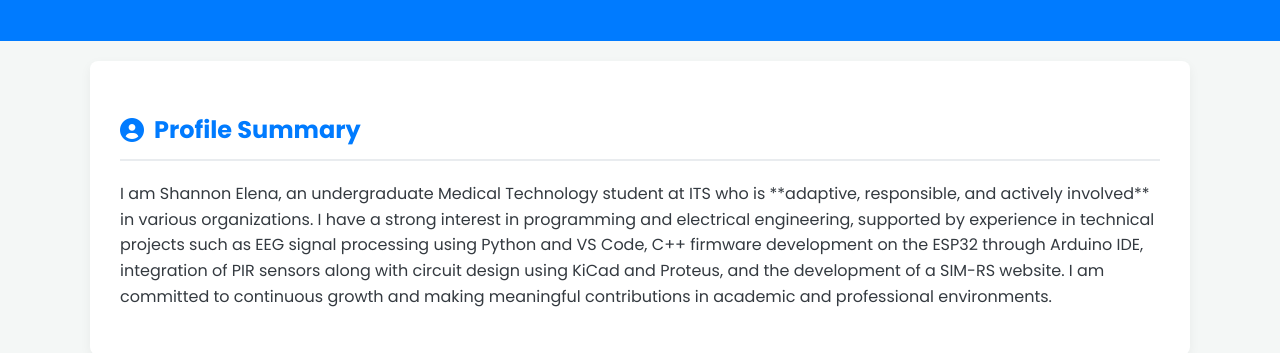
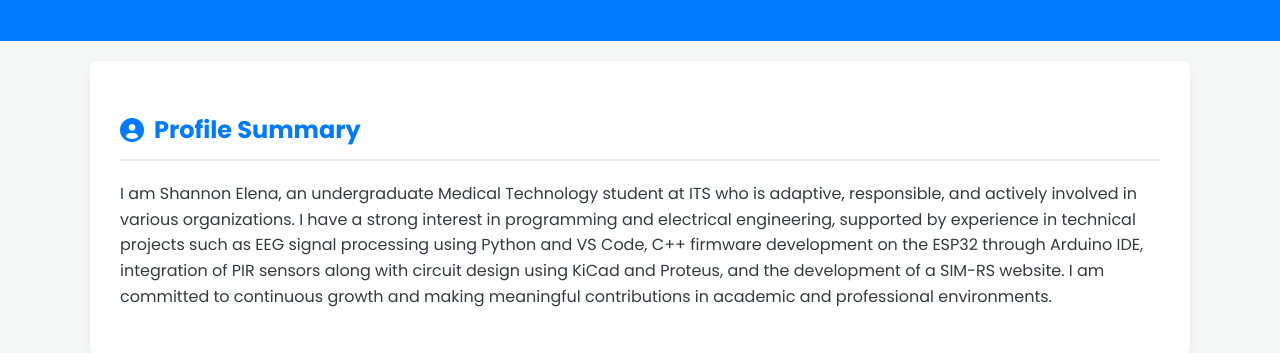
Before and after one commit to MaSDoRS/Shanon_Web, a plain HTML site: page index.html in a window 1280 px wide. Shown: the part 447-800 px from the top of the page. Drawn offline with Linux system fonts and the light colour scheme.

Commit message:
Update index.html

```diff
--- a/index.html
+++ b/index.html
@@ -32,7 +32,7 @@
 
         <section id="about" class="card">
             <h2><i class="fas fa-user-circle"></i> Profile Summary</h2>
-            <p>I am Shannon Elena, an undergraduate Medical Technology student at ITS who is **adaptive, responsible, and actively involved** in various organizations. I have a strong interest in programming and electrical engineering, supported by experience in technical projects such as EEG signal processing using Python and VS Code, C++ firmware development on the ESP32 through Arduino IDE, integration of PIR sensors along with circuit design using KiCad and Proteus, and the development of a SIM-RS website. I am committed to continuous growth and making meaningful contributions in academic and professional environments.</p>
+            <p>I am Shannon Elena, an undergraduate Medical Technology student at ITS who is adaptive, responsible, and actively involved in various organizations. I have a strong interest in programming and electrical engineering, supported by experience in technical projects such as EEG signal processing using Python and VS Code, C++ firmware development on the ESP32 through Arduino IDE, integration of PIR sensors along with circuit design using KiCad and Proteus, and the development of a SIM-RS website. I am committed to continuous growth and making meaningful contributions in academic and professional environments.</p>
         </section>
 
         <section id="projects">
```
